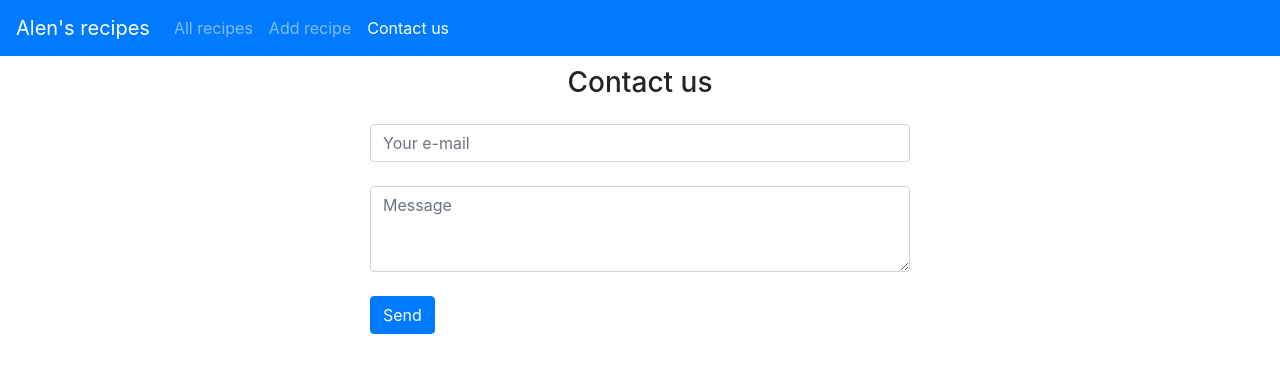
After one commit to AlenKrga1/RevisedCookApplication, a Flask app: page /contact-us/ in a window 1280 px wide. The commit adds this page. Shown: the top 373 px of the page. Run offline with Flask 2, Linux system fonts and the light colour scheme; some libraries are stand-ins or nearby versions.

Commit message:
Contact us form

```diff
--- a/app.py
+++ b/app.py
@@ -20,6 +20,10 @@ mongo = PyMongo(app)
 def index():
 	recipes = mongo.db.recipes.find().sort('date', pymongo.DESCENDING)
 	return render_template('home.html', recipes = recipes)
+
+@app.route('/contact-us/')
+def contact_us():
+	return render_template('contactus.html')
 
 
 @app.route("/uploads/<path:filename>")
--- a/static/js/main.js
+++ b/static/js/main.js
@@ -1,3 +1,23 @@
+
+// send email
+function sendMail(contactForm) {
+
+    emailjs.send("gmail", "alen", {
+        "from_name": contactForm.name.value,
+        "from_email": contactForm.emailaddress.value,
+        "project_request": contactForm.question.value
+    })
+        .then(
+            function (response) {
+                console.log("SUCCESS", response);
+            },
+            function (error) {
+                console.log("FAILED", error);
+            }
+        );
+    return false;
+}
+
 
 // Scroll to top
 scrollBtn = document.getElementById("scroll-to-top");
--- a/templates/base.html
+++ b/templates/base.html
@@ -7,6 +7,12 @@
     <link rel="stylesheet" href="https://stackpath.bootstrapcdn.com/bootstrap/4.5.1/css/bootstrap.min.css"
         integrity="sha384-VCmXjywReHh4PwowAiWNagnWcLhlEJLA5buUprzK8rxFgeH0kww/aWY76TfkUoSX" crossorigin="anonymous">
     <script src="https://kit.fontawesome.com/cd186ba8b2.js" crossorigin="anonymous"></script>
+    <script type="text/javascript" src="https://cdn.jsdelivr.net/npm/emailjs-com@2.3.2/dist/email.min.js"></script>
+    <script type="text/javascript">
+        (function () {
+            emailjs.init("user_SLYusHb38wSBIGPLmdjs1");
+        })();
+    </script>
     <link rel="stylesheet" href="{{ url_for('static', filename='css/styles.css') }}">
     <title>Cook Application</title>
 </head>
@@ -28,6 +34,9 @@
                 <li class="nav-item {% if request.path == url_for('addrecipe') %} active {% endif %}">
                     <a class="nav-link" href="{{ url_for('addrecipe') }}">Add recipe</a>
                 </li>
+                <li class="nav-item {% if request.path == url_for('contact_us') %} active {% endif %}">
+                    <a class="nav-link" href="{{ url_for('contact_us') }}">Contact us</a>
+                </li>
             </ul>
         </div>
     </nav>
@@ -35,7 +44,8 @@
         {% block content %}{% endblock %}
     </div>
 
-    <button class="btn btn-primary" onclick="scrollToTop()" id="scroll-to-top"><i class="fas fa-arrow-up" style="font-size: 1.5em;"></i></button>
+    <button class="btn btn-primary" onclick="scrollToTop()" id="scroll-to-top"><i class="fas fa-arrow-up"
+            style="font-size: 1.5em;"></i></button>
 
     <script src="https://code.jquery.com/jquery-3.5.1.slim.min.js"
         integrity="sha384-DfXdz2htPH0lsSSs5nCTpuj/zy4C+OGpamoFVy38MVBnE+IbbVYUew+OrCXaRkfj"
--- /dev/null
+++ b/templates/contactus.html
@@ -0,0 +1,26 @@
+{% extends 'base.html' %}
+
+{% block content %}
+<form onsubmit="return sendMail(this);">
+    <h3 class="text-center">Contact us</h3>
+    <div class="row mt-4 justify-content-center">
+        <div class="col col-xs-12 col-md-6">
+            <div class="row mb-4">
+                <div class="col">
+                    <input type="text" name="email" class="form-control" placeholder="Your e-mail" required>
+                </div>
+            </div>
+            <div class="row mb-4">
+                <div class="col">
+                    <textarea class="form-control" name="message" placeholder="Message" rows="3" required></textarea>
+                </div>
+            </div>
+            <div class="row mb-4">
+                <div class="col">
+                    <button class="btn btn-primary">Send</button>
+                </div>
+            </div>
+        </div>
+    </div>
+</form>
+{% endblock %}
```
